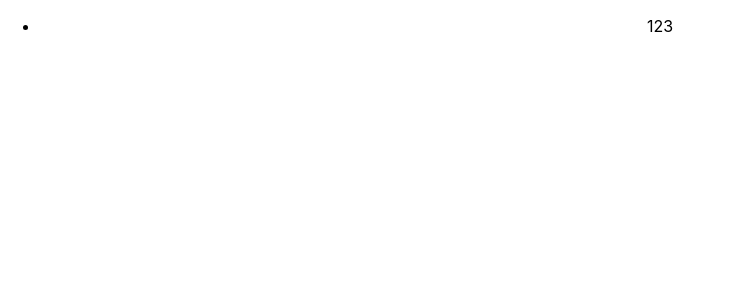
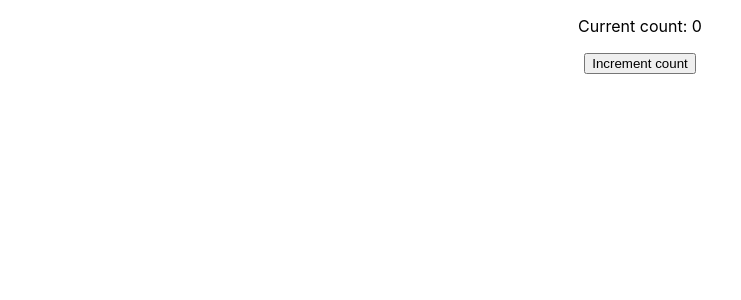
Before and after one commit to MyaElla/fizzbuzz-react-advanced, a React (Create React App) app: page / in a window 1280 px wide. Shown: the top 300 px of the page, without its empty margins (0-741 px from the left). Built offline with nearby package versions, Linux system fonts and the light colour scheme.

Commit message:
replace list with counter component

```diff
--- a/src/App.js
+++ b/src/App.js
@@ -1,5 +1,5 @@
 import React, { Component } from "react";
-import List from "./components/List";
+import Counter from "./components/Counter";
 import "./App.css";
 
 class App extends Component {
@@ -7,7 +7,7 @@ class App extends Component {
     return (
       <div className="App">
 
-          <List />
+          <Counter />
 
       </div>
     );
--- /dev/null
+++ b/src/components/Counter.js
@@ -0,0 +1,25 @@
+import React, { Component } from "react";
+
+class Counter extends Component {
+  state = {
+    count: 0
+  };
+
+  increment = () =>
+    this.setState(prevState => {
+      return {
+        count: prevState.count + 1
+      };
+    });
+
+  render() {
+    return (
+      <div>
+        <p>Current count: {this.state.count}</p>
+        <button onClick={this.increment}>Increment count</button>
+      </div>
+    );
+  }
+}
+
+export default Counter;
--- a/src/components/List.js
+++ /dev/null
@@ -1,12 +0,0 @@
-import React, { Component } from 'react'
-import Fizz from './Fizz'
-
-export default class List extends Component {
-  render() {
-    return (
-      <ul>
-        <Fizz/>
-      </ul>
-    )
-  }
-}
```
